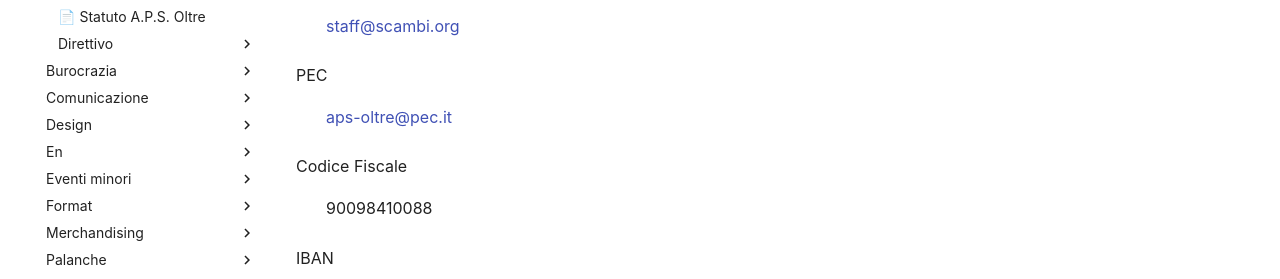
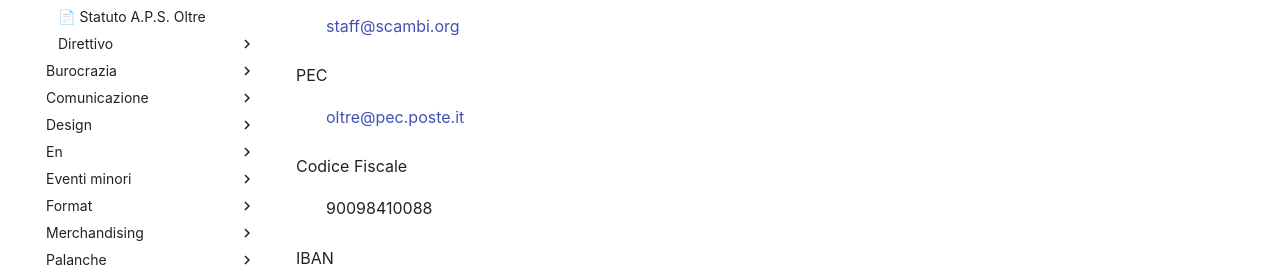
Before and after one commit to scambifestival/manuale, an MkDocs documentation site: the page built from manuale/associazione/README.md, in a window 1280 px wide and 1161 px high. Shown: the part 417-696 px from the top of the window. Built offline with MkDocs 1.6.1 and Material for MkDocs 9.7.7, drawn with Linux system fonts in a browser that asks for light colours; comment, search, counter and statistics services are not loaded.

Commit message:
update PEC address

```diff
--- a/manuale/associazione/README.md
+++ b/manuale/associazione/README.md
@@ -10,7 +10,7 @@ APS Oltre è iscritta al [Registro degli Enti del Terzo Settore della Regione Li
 
 <dl>
 	<dt>email</dt><dd><a href='mailto:staff@scambi.org' target='_blank' title='Inviaci un’email'>staff@scambi.org</a></dd>
-	<dt>PEC</dt><dd><a href='mailto:aps-oltre@pec.it' target='_blank' title='Inviaci una PEC'>aps-oltre@pec.it</a></dd>
+	<dt>PEC</dt><dd><a href='mailto:oltre@pec.poste.it' target='_blank' title='Inviaci una PEC'>oltre@pec.poste.it</a></dd>
 	<dt>Codice Fiscale</dt><dd>90098410088</dd>
 	<dt>IBAN</dt><dd>IT63E0501801400000016986952</dd>
 	<dt><a href='https://paypal.me/apsoltre' target='_blank' title='PayPal.me di APS Oltre'>PayPal</a></dt><dd>palanche@scambi.org</dd>
```
